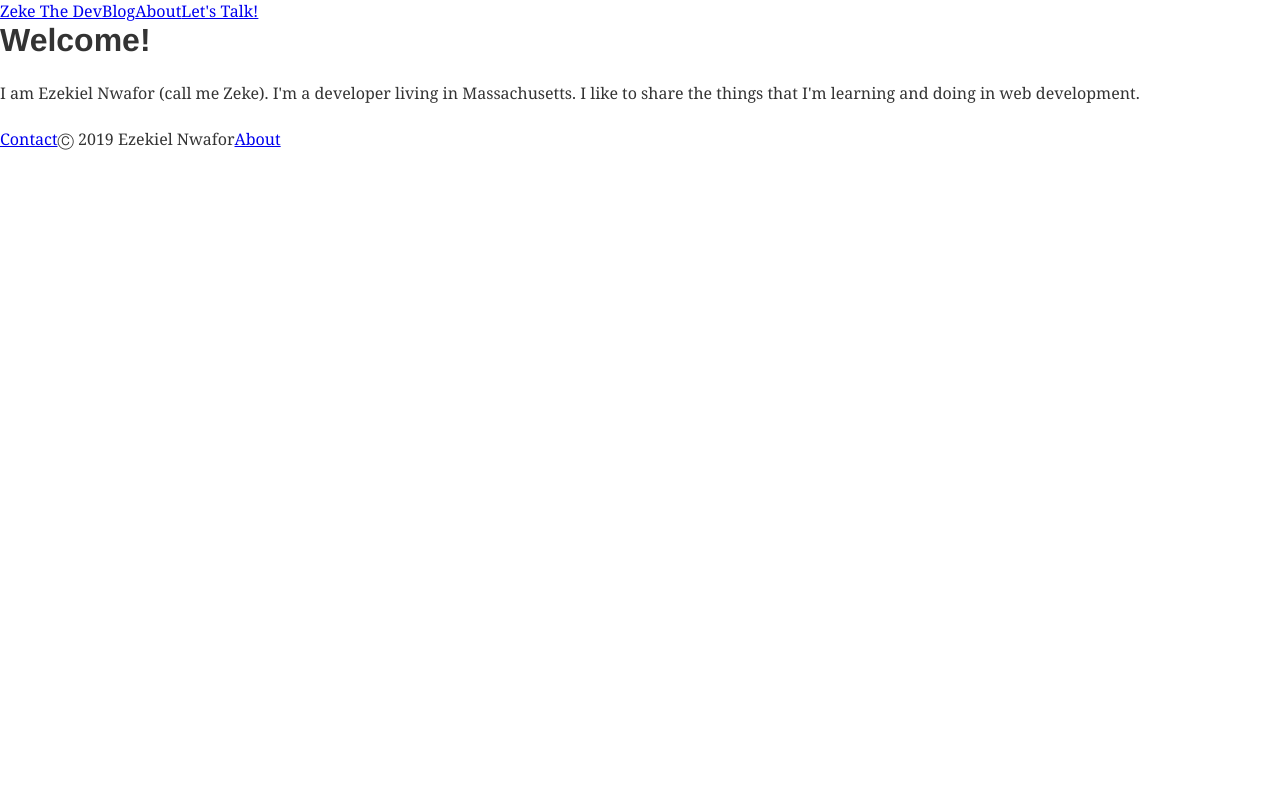
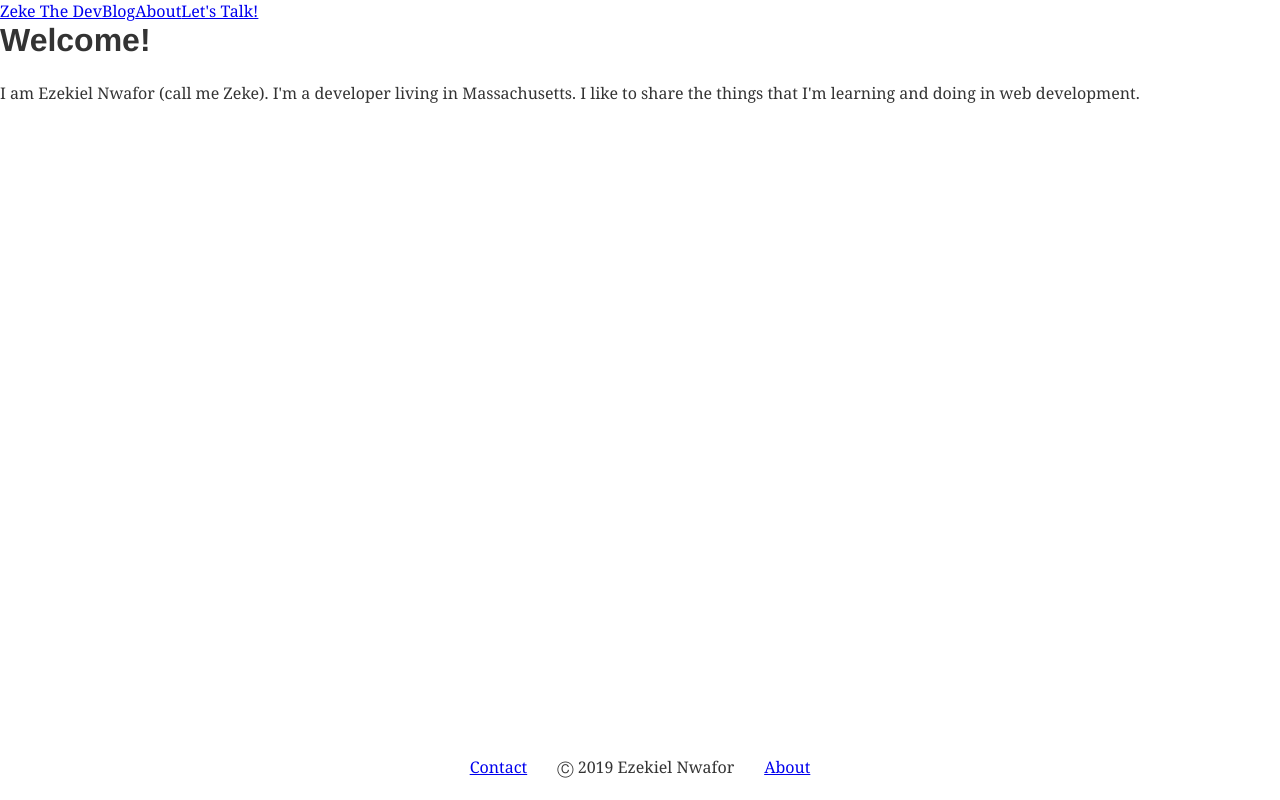
Before and after one commit to Ezekiel-Nwafor/zeke-the-dev, a Gatsby site: page / in a window 1280 px wide. Built offline with nearby package versions, Linux system fonts and the light colour scheme; Gatsby itself is replaced by a stand-in of ours.

Commit message:
added styling to footer componen.

```diff
--- a/src/components/footer.js
+++ b/src/components/footer.js
@@ -4,6 +4,22 @@ import styled from 'styled-components'
 
 const FooterContainer = styled.footer`
     display: inline-flex;
+    justify-content: center;
+    align-items: center;
+    Width: 100%;
+    height: 5%;
+    position: fixed;
+    bottom: 0;
+    padding-bottom: 25px;
+`
+
+const CopyrightSection = styled.section`
+    margin-left: 30px;
+    margin-right: 30px;
+`
+
+const CopyrightParagraph = styled.p`
+    display: inline;
 `
 
 const Footer = () => {
@@ -13,9 +29,9 @@ const Footer = () => {
                 <Link to='/contact'>Contact</Link>
             </section>
 
-            <section>
-                <p>&#9400; 2019 Ezekiel Nwafor </p>
-            </section>
+            <CopyrightSection>
+                <CopyrightParagraph>&#9400; 2019 Ezekiel Nwafor </CopyrightParagraph>
+            </CopyrightSection>
 
             <section>
                 <Link to='/about'>About</Link>
```
